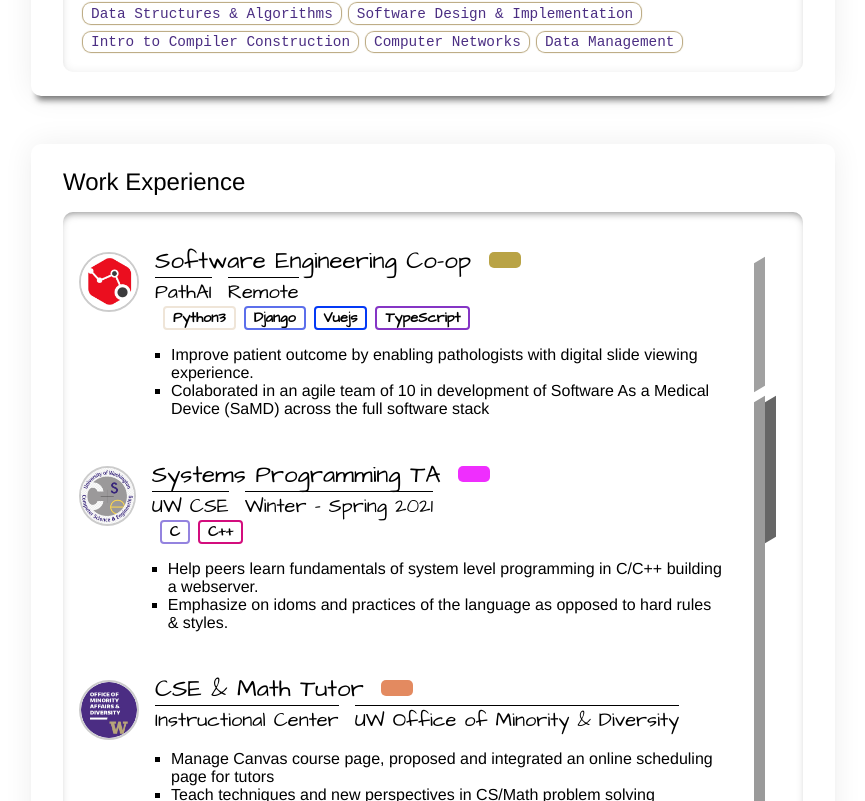
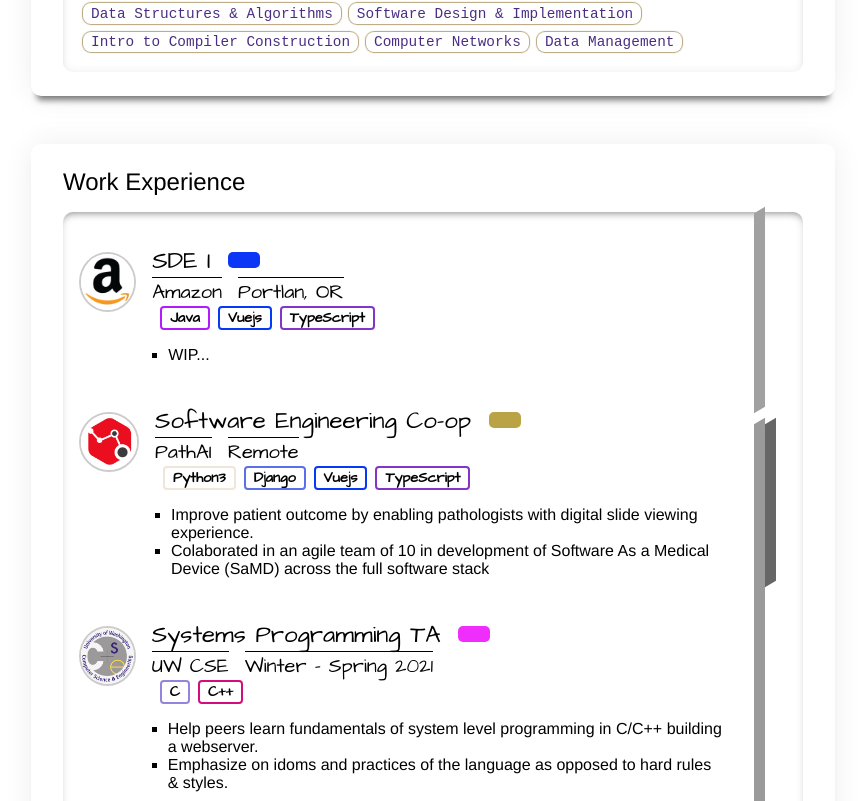
Before and after one commit to leol15/cse-home-vue, a Vue app: page / in a window 1280 px wide. Shown: the part 719-1520 px from the top of the page, without its empty margins (207-1072 px from the left). Built offline with nearby package versions, Linux system fonts and the light colour scheme.

Commit message:
add new job

```diff
--- a/src/components/Sections/Work.vue
+++ b/src/components/Sections/Work.vue
@@ -3,6 +3,24 @@
     <template v-slot:heading><span>Work Experience</span></template>
     <div class="work-section-wrapper">
       <div class="work-left">
+        <EventWrapper>
+          <img :src="require('@/assets/amazon.jpg')" alt="amazon-logo" />
+          <Event
+            :title="transformTitle('SDE I')"
+            :tagColorStr="strToColorStr('SDE I')"
+            :details="['Amazon', 'Portlan, OR']"
+          >
+            <tech-tag name="Java"/>
+            <tech-tag name="Vuejs"/>
+            <tech-tag name="TypeScript"/>
+            <ul>
+              <li>
+                WIP...
+              </li>
+            </ul>
+          </Event>
+        </EventWrapper>
+
         <EventWrapper>
           <img :src="require('@/assets/pathai.jpg')" alt="pathai-logo" />
           <Event
@@ -151,9 +169,17 @@ const minTime = dateToSeconds(2018, 12, 1);
 const maxTime = new Date().getTime();
 
 const WORKS = {
+  AMAZON: [
+    dateToSeconds(2022, 3, 1),
+    maxTime,
+    {
+      name: "SDE I",
+      color: strToColorStr("SDE I"),
+    },
+  ],
   PATHAI: [
     dateToSeconds(2021, 6, 20),
-    maxTime,
+    dateToSeconds(2021, 12, 15),
     {
       name: "Software Engineering Co-op",
       color: strToColorStr("Software Engineering Co-op"),
```
Also changed, not shown: src/assets/amazon.jpg (added), 1 other file (tests, documents, lock files or other folders).
